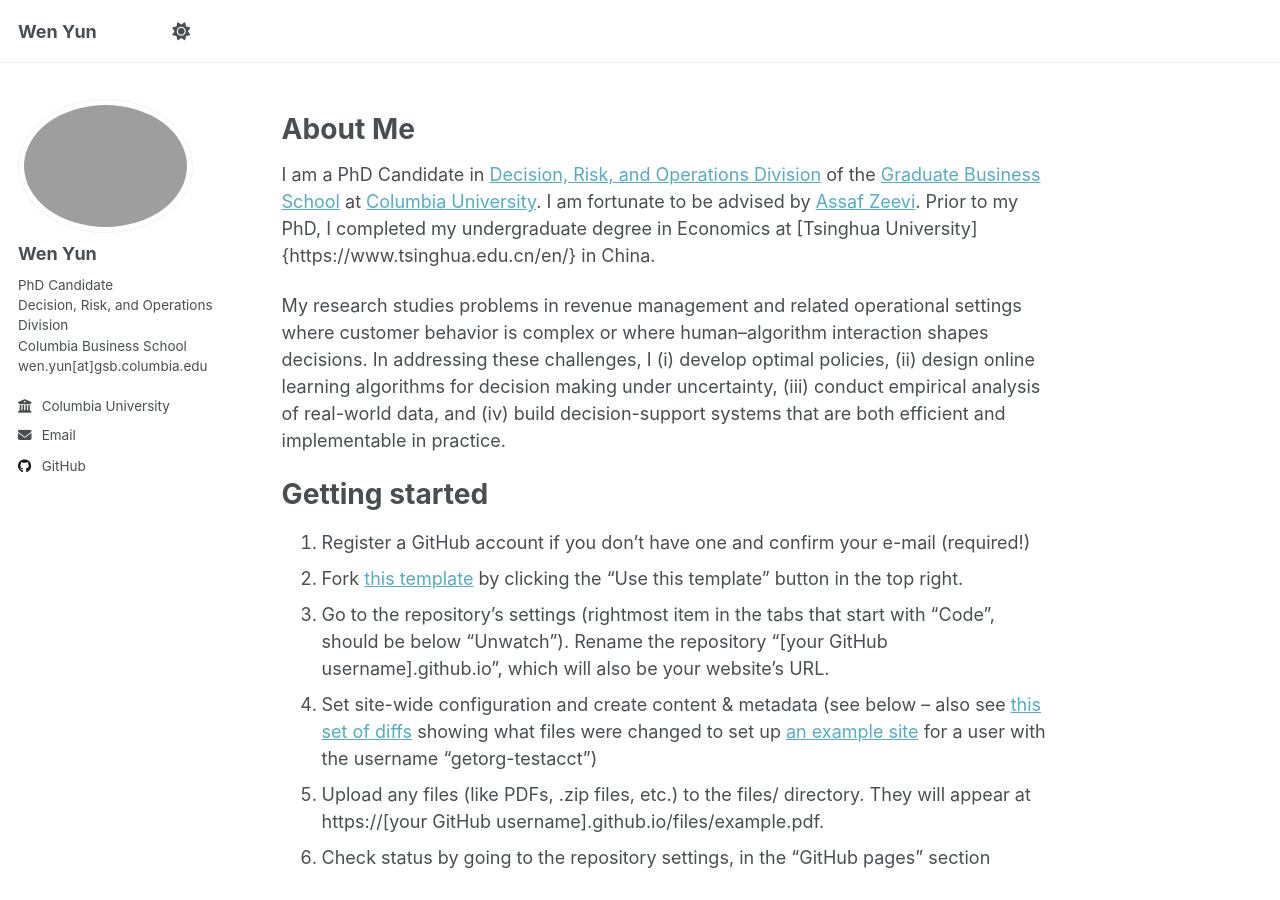
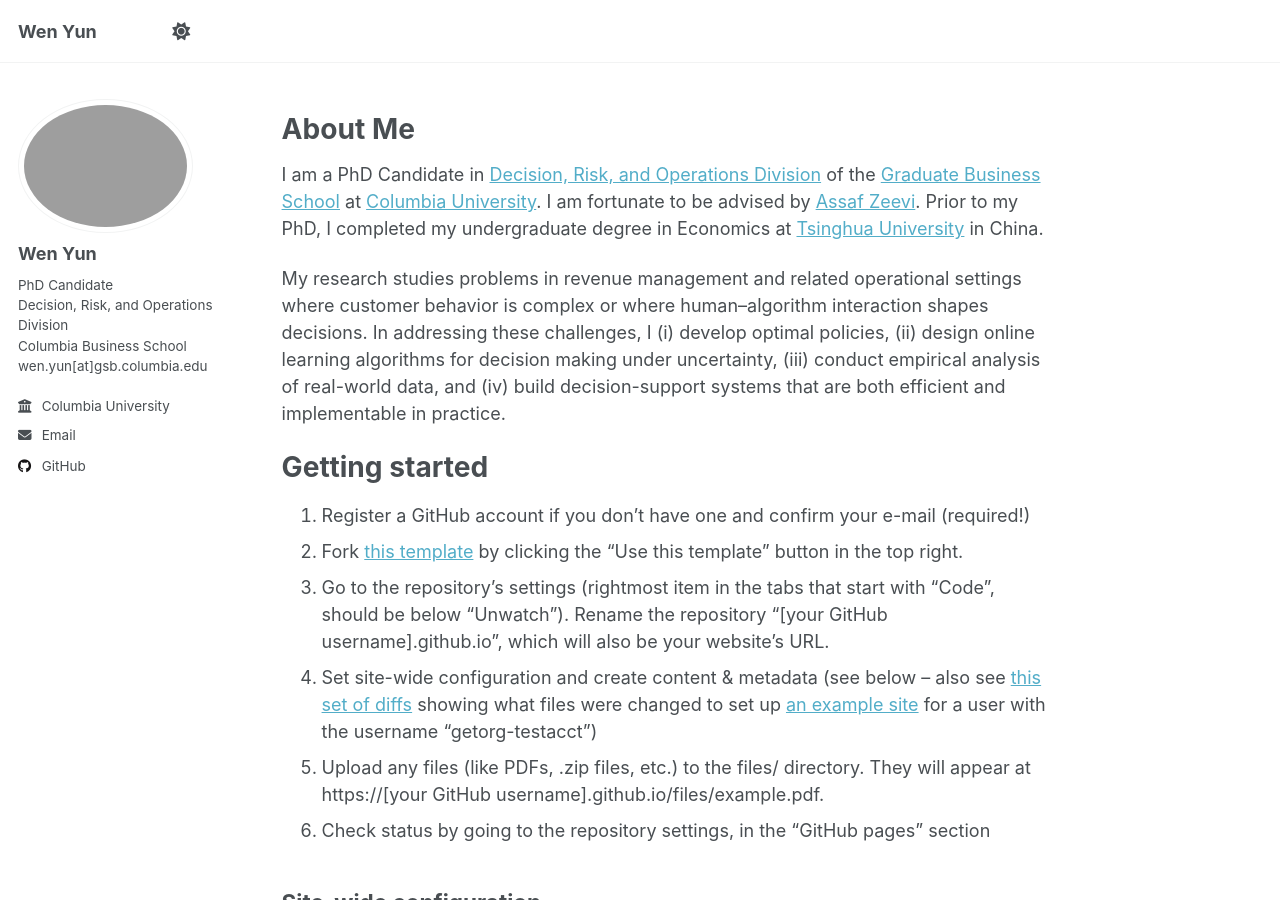
Before and after one commit to wenyun0/wenyun0.github.io, a Jekyll site: the page built from _pages/about.md, in a window 1280 px wide and 900 px high. Built offline with Jekyll 4.4.1, drawn with Linux system fonts in a browser that asks for light colours; a script that is not in the unit is left out.

Commit message:
Update about.md

```diff
--- a/_pages/about.md
+++ b/_pages/about.md
@@ -9,7 +9,7 @@ redirect_from:
 
 
 # About Me
-I am a PhD Candidate in [Decision, Risk, and Operations Division](https://business.columbia.edu/faculty/divisions/dro) of the [Graduate Business School](https://business.columbia.edu) at [Columbia University](https://www.columbia.edu). I am fortunate to be advised by [Assaf Zeevi](https://business.columbia.edu/faculty/people/assaf-zeevi). Prior to my PhD, I completed my undergraduate degree in Economics at [Tsinghua University]{https://www.tsinghua.edu.cn/en/} in China.
+I am a PhD Candidate in [Decision, Risk, and Operations Division](https://business.columbia.edu/faculty/divisions/dro) of the [Graduate Business School](https://business.columbia.edu) at [Columbia University](https://www.columbia.edu). I am fortunate to be advised by [Assaf Zeevi](https://business.columbia.edu/faculty/people/assaf-zeevi). Prior to my PhD, I completed my undergraduate degree in Economics at [Tsinghua University](https://www.tsinghua.edu.cn/en/) in China.
 
 My research studies problems in revenue management and related operational settings where customer behavior is complex or where human–algorithm interaction shapes decisions. In addressing these challenges, I (i) develop optimal policies, (ii) design online learning algorithms for decision making under uncertainty, (iii) conduct empirical analysis of real-world data, and (iv) build decision-support systems that are both efficient and implementable in practice.
 
```
